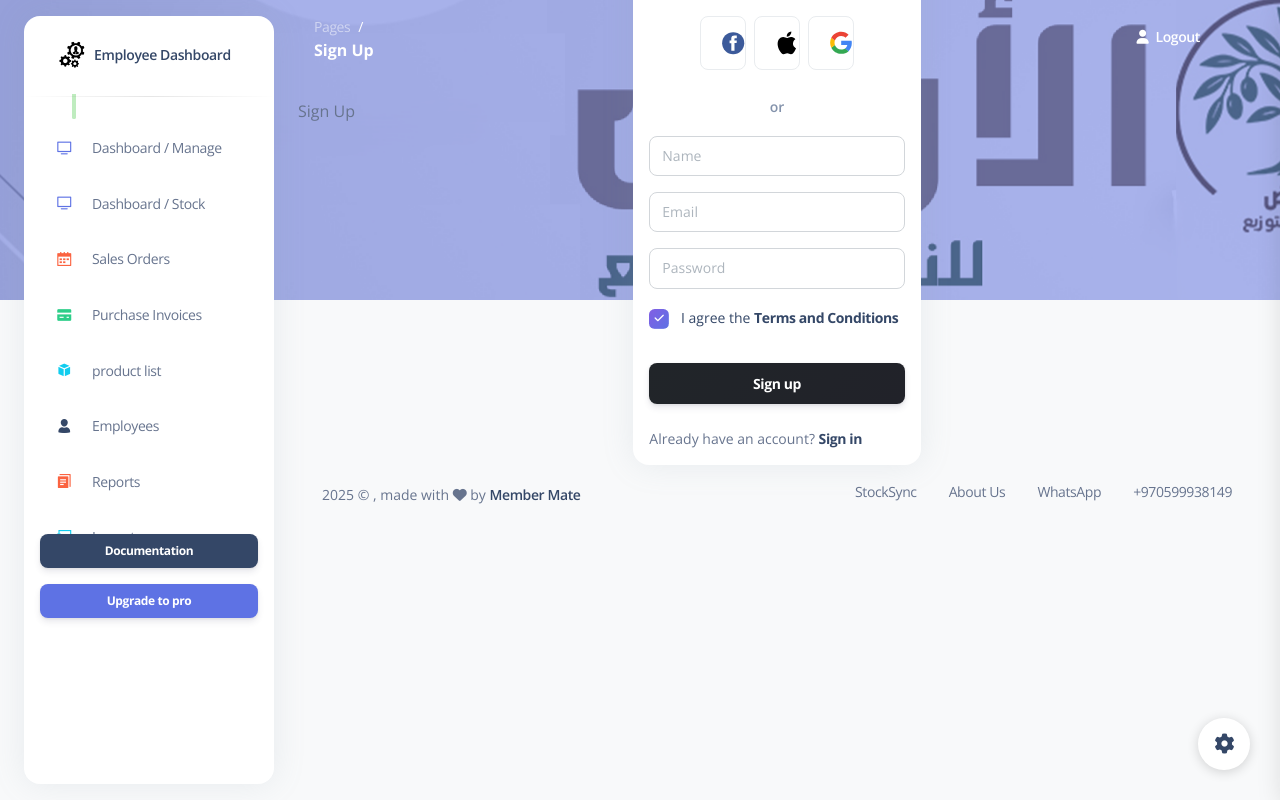
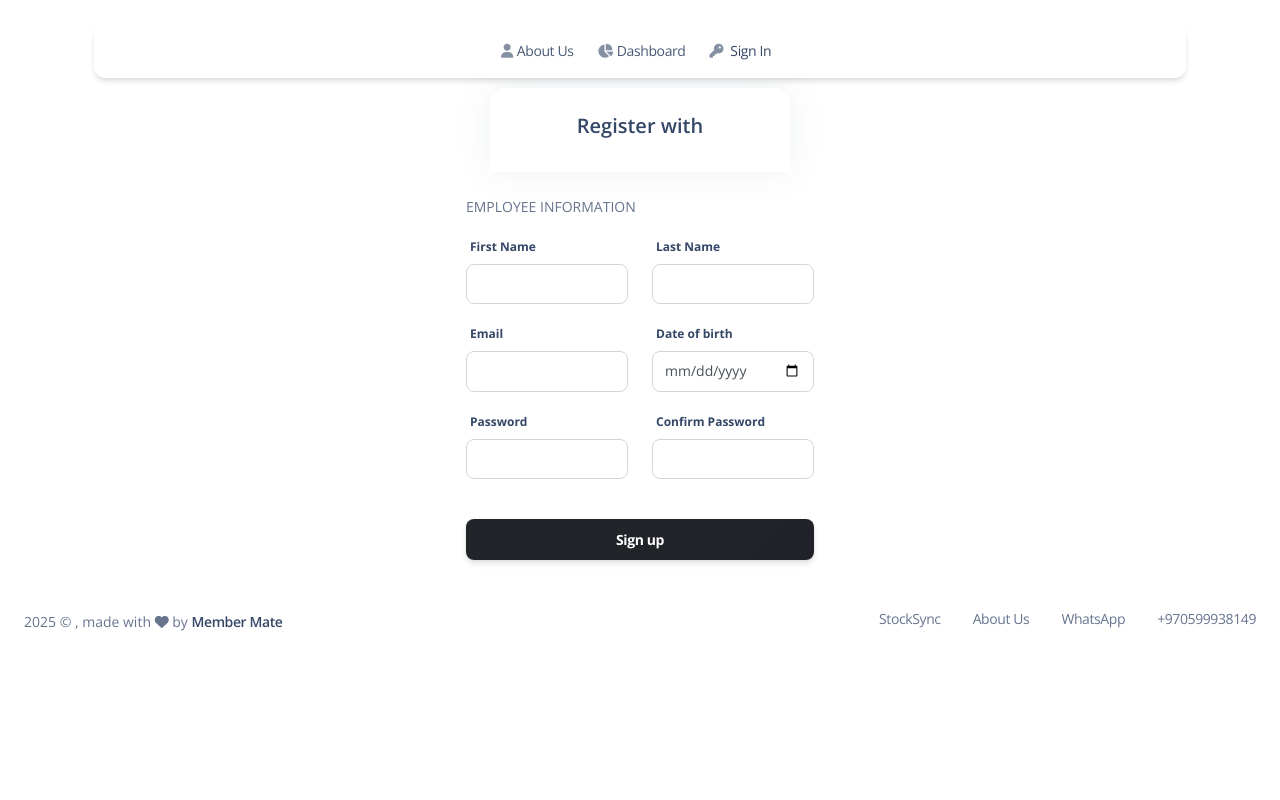
Before and after one commit to MohnadSaadeh/al-ard-library, a Django app: page /signup in a window 1280 px wide. Run offline with Django 3.2, Linux system fonts and the light colour scheme; some libraries are stand-ins or nearby versions.

Commit message:
fix purchase & sales

```diff
--- a/my_app/admin.py
+++ b/my_app/admin.py
@@ -8,7 +8,7 @@
 admin.site.register( Manager )
 admin.site.register( Product )
 admin.site.register( ProductAttribute )
-admin.site.register( Purchasing_invoice )
+admin.site.register( Purchase )
 admin.site.register( Purchase_item )
 admin.site.register( Sale_order )
 admin.site.register( Sale_item )
--- a/my_app/templates/products/product_form.html
+++ b/my_app/templates/products/product_form.html
@@ -3,7 +3,7 @@
 
 {% block content %}
 <div class="container mt-4">
-    <h2>إضافة منتج جديد</h2>
+    <h2>إضافة / تعريف منتج جديد</h2>
     <form method="post">
         {% csrf_token %}
 
--- a/my_app/templates/products/product_list.html
+++ b/my_app/templates/products/product_list.html
@@ -7,10 +7,9 @@
 
 {% block content %}
 <div class="row" >
-
     <div class="container mt-5">
         <h2>قائمة المنتجات</h2>
-      <a href="{% url 'product_create' %}" class="btn btn-success mb-3">+ إضافة منتج جديد</a>
+        <a href="{% url 'product_create' %}" class="btn btn-success mb-3">+ إضافة / تعريف منتج جديد</a>
         <div class="card-body px-0 pt-0 pb-2">
         <div class="table-responsive p-0">
             <table class="table table-striped table-bordered">
@@ -66,6 +65,5 @@
         </div>
         </div>
     </div>
-
 </div>
 {% endblock content %}
--- a/my_app/templates/sign-in.html
+++ b/my_app/templates/sign-in.html
@@ -70,12 +70,12 @@
                   {% endif %}
 
                 </div>
-                <!-- <div class="card-footer text-center pt-0 px-lg-2 px-1">
+                <div class="card-footer text-center pt-0 px-lg-2 px-1">
                   <p class="mb-4 text-sm mx-auto">
                     Don't have an account?
-                    <a href="javascript:;" class="text-primary text-gradient font-weight-bold">Sign up</a>
+                    <a href="/signup" class="text-primary text-gradient font-weight-bold">Sign up</a>
                   </p>
-                </div> -->
+                </div>
               </div>
             </div>
             <div class="col-6 d-lg-flex d-none h-100 my-auto pe-0 position-absolute top-0 end-0 text-center justify-content-center flex-column">
--- a/my_app/templates/sign-up.html
+++ b/my_app/templates/sign-up.html
@@ -1,4 +1,4 @@
-{% extends 'layouts/base.html' %}
+{% extends 'layouts/base-landing.html' %}
 
 {% block title %}Sign Up{% endblock %}
 
@@ -6,17 +6,17 @@
 
 {% block content %}
 
-            {% block page_name %} {% endblock %}
-            {% block page_name2 %}Sign Up {% endblock %}
 <!-- comtent -->
-<div class="container">
-      <div class="row mt-lg-n10 mt-md-n11 mt-n10 justify-content-center">
+
+
+<div class="container" >
+      <div class="row mt-lg-n10 mt-md-n11 mt-n10 justify-content-center" >
         <div class="col-xl-4 col-lg-5 col-md-7 mx-auto">
-          <div class="card z-index-0">
+          <div class="card mb-4 mt-12 ms-4 me-4 z-index-10">
             <div class="card-header text-center pt-4">
               <h5>Register with</h5>
             </div>
-            <div class="row px-xl-5 px-sm-4 px-3">
+            <!-- <div class="row px-xl-5 px-sm-4 px-3">
               <div class="col-3 ms-auto px-1">
                 <a class="btn btn-outline-light w-100" href="javascript:;">
                   <svg width="24px" height="32px" viewBox="0 0 64 64" version="1.1">
@@ -59,9 +59,69 @@
                   or
                 </p>
               </div>
-            </div>
-            <div class="card-body">
-              <form role="form">
+            </div> -->
+            <!-- <div class="card-body"> -->
+              <form action="/add_employee" method="post">
+                {% csrf_token %}
+
+              </div>
+              <div class="card-body">
+                <p class="text-uppercase text-sm">Employee Information</p>
+                <div class="row">
+                  <div class="col-md-6">
+                    <div class="form-group">
+                      <label for="example-text-input" class="form-control-label">First Name</label>
+                      <input class="form-control" type="text" name="f_name" >
+                    </div>
+                  </div>
+                  <div class="col-md-6">
+                    <div class="form-group">
+                      <label for="example-text-input" class="form-control-label">Last Name</label>
+                      <input class="form-control" type="text" name="l_name">
+                    </div>
+                  </div>
+                  <div class="col-md-6">
+                    <div class="form-group">
+                      <label for="example-text-input" class="form-control-label">Email</label>
+                      <input class="form-control" type="email" name="email" autocomplete="email">
+                    </div>
+                  </div>
+                  <div class="col-md-6">
+                    <div class="form-group">
+                      <label for="example-text-input" class="form-control-label">Date of birth</label>
+                      <input class="form-control" type="date" name="DOB">
+                    </div>
+                  </div>
+                  <div class="col-md-6">
+                    <div class="form-group">
+                      <label for="example-text-input" class="form-control-label">Password</label>
+                      <input class="form-control" type="password" name="password"autocomplete="password">
+                    </div>
+                  </div>
+                  <div class="col-md-6">
+                    <div class="form-group">
+                      <label for="example-text-input" class="form-control-label">Confirm Password</label>
+                      <input class="form-control" type="password" name="c_password"autocomplete="c_password">
+                    </div>
+                  </div>
+                  <div class="text-center">
+                  <button type="submit" class="btn bg-gradient-dark w-100 my-4 mb-2">Sign up</button>
+                  </div>
+                </div>
+                {% if messages %}
+                <ul class="messages">
+                  {% for message in messages %}
+                      {% if message.extra_tags == 'add_employee' %}
+                      <li class="message_success" {% if message.tags %} class="{{ message.tags }}"{% endif %}>{{ message }}</li>
+                      {% else %}
+                      <li {% if message.tags %} class="{{ message.tags }}"{% endif %}>{{ message }}</li>
+                      {% endif %}
+                    {% endfor %}
+                </ul>
+                {% endif %}
+              </form>
+
+              <!-- <form role="form">
                 <div class="mb-3">
                   <input type="text" class="form-control" placeholder="Name" aria-label="Name">
                 </div>
@@ -80,8 +140,8 @@
                 <div class="text-center">
                   <button type="button" class="btn bg-gradient-dark w-100 my-4 mb-2">Sign up</button>
                 </div>
-                <p class="text-sm mt-3 mb-0">Already have an account? <a href="javascript:;" class="text-dark font-weight-bolder">Sign in</a></p>
-              </form>
+                <p class="text-sm mt-3 mb-0">Already have an account? <a href="/" class="text-dark font-weight-bolder">Sign in</a></p>
+              </form> -->
             </div>
           </div>
         </div>
--- a/my_app/views.py
+++ b/my_app/views.py
@@ -140,15 +140,16 @@
     return render(request, 'stock_manager.html',context)
 
 
+
 def add_new_employee(request):
     errors = models.Employee.objects.employee_validator(request.POST)
     if len(errors) > 0:
         for key, value in errors.items():
             messages.error(request, value)
-        return redirect('/employees')
+        return redirect('/signup')
     else:
         # manager = request.session['manager_id']
-        manager = request.session['employee_id'] # or manager_id
+        # manager = request.session['employee_id'] # or manager_id
         emp_f_name = request.POST['f_name']
         emp_l_name = request.POST['l_name']
         emp_emeil = request.POST['email']
@@ -159,9 +160,9 @@
         pw_hash = bcrypt.hashpw(emp_password.encode(), bcrypt.gensalt()).decode()
         pw_hash_confirm = bcrypt.hashpw(emp_conf_password.encode(), bcrypt.gensalt()).decode()
         #hash-----Passwords-------
-        models.add_employee(emp_f_name, emp_l_name, emp_emeil, emp_DOB, pw_hash, pw_hash_confirm , manager )
+        models.add_employee(emp_f_name, emp_l_name, emp_emeil, emp_DOB, pw_hash, pw_hash_confirm  )
         messages.success(request, "Successfully added an employee!" , extra_tags = 'add_employee')
-        return redirect('/employees')
+        return redirect('/signup')
 
 def display_employees(request):
     # if the manad=egr not in the loged on
@@ -260,7 +261,7 @@
             product_id = key.get('product_id')
             quantity = key.get('quantity')
             #make invoice
-            models.add_sale_relation(product_id)#---------GET the product-----AMD------ADD the product------- 4
+            # models.add_sale_relation(product_id)#---------GET the product-----AMD------ADD the product------- 4
             ###############################
             models.add_item_to_invoice(product_id, quantity)#new
             ##############################
@@ -275,7 +276,7 @@
 purchases_order = []
 #____________________________________PURCHASE___________________________________
 def add_product_to_purchase(request):
-    errors = models.Purchasing_invoice.objects.invoice_validator(request.POST)
+    errors = models.Purchase.objects.invoice_validator(request.POST)
     if len(errors) > 0:
         for key, value in errors.items():
             messages.error(request, value)
@@ -299,7 +300,7 @@
             product_id = key.get('product_id')
             quantity = key.get('quantity')
 
-            models.add_purchase_relation(product_id)#---------GET the product-----AMD------ADD the product------- 4
+            # models.add_purchase_relation(product_id)#---------GET the product-----AMD------ADD the product------- 4
             #################################
             models.add_item_to_purchase_invoice(product_id, quantity)
             #################################
@@ -349,8 +350,8 @@
 
 def view_purchase_invoice(request,id):
     context={
-        'order': models.get_sale_order(id),
-        'invoice': models.get_purchase_invoice(id),
+        # 'order': models.get_sale_order(id),
+        'invoice': models.get_purchases(id),
         'purchase_products':models.purchase_invoices_products(id),#MAI*****
     }
     return render(request, 'view_purchase_invoice.html',context)
```
Also changed, not shown: my_app/forms.py (+35 -1 lines), my_app/models.py (+51 -39 lines), my_app/validations.py (+31 -20 lines), db.sqlite3, my_app/migrations/0013_remove_purchase_item_purchasing_invoice_purchase_and_more.py (added), my_app/migrations/0014_rename_purchase_id_purchase_item_purchase_id.py (added), my_app/migrations/0015_remove_employee_manager.py (added), my_app/migrations/0016_remove_purchase_products.py (added), my_app/migrations/0017_remove_sale_order_products_purchase_total_amount_and_more.py (added), my_app/migrations/0018_alter_product_expiry_date_alter_product_quantity_and_more.py (added), my_app/migrations/0019_purchase_payment_method.py (added). Lines whose indentation alone changed are shown as unchanged.
